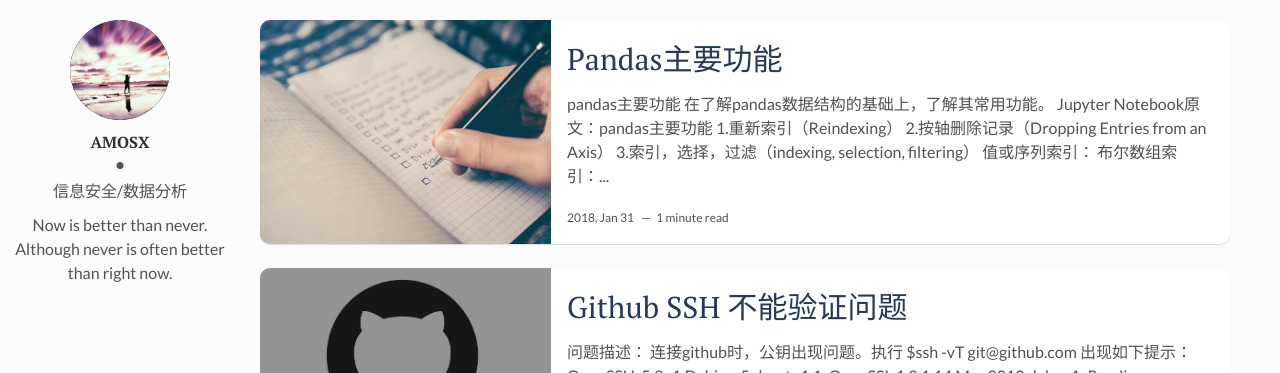
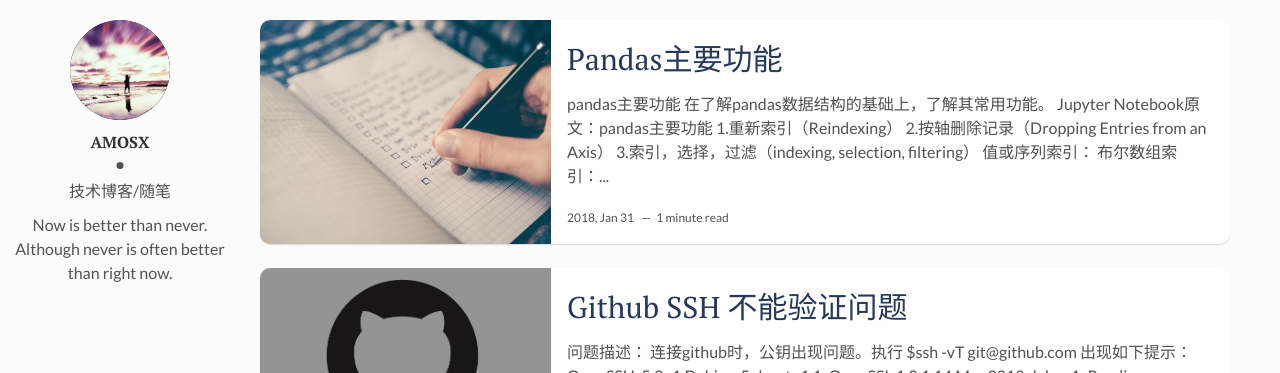
Before and after one commit to amos-hsu/amos-hsu.github.io, a Jekyll site: the page built from index.html, in a window 1280 px wide. Shown: the top 373 px of the page. Built offline with Jekyll 4.4.1, drawn with Linux system fonts in a browser that asks for light colours; the list of posts is cut into pages by our own code.

Commit message:
description

```diff
--- a/_config.yml
+++ b/_config.yml
@@ -11,7 +11,7 @@
 # Author Settings
 author: Amosx # add your name
 author-img: amos.jpg # add your photo
-about-author: 信息安全/数据分析 # add description
+about-author: 技术博客/随笔 # add description
 motto: Now is better than never. Although never is often better than right now.
 github: amos-hsu # add your Github handle
 zhihu: WaterHsu
```
